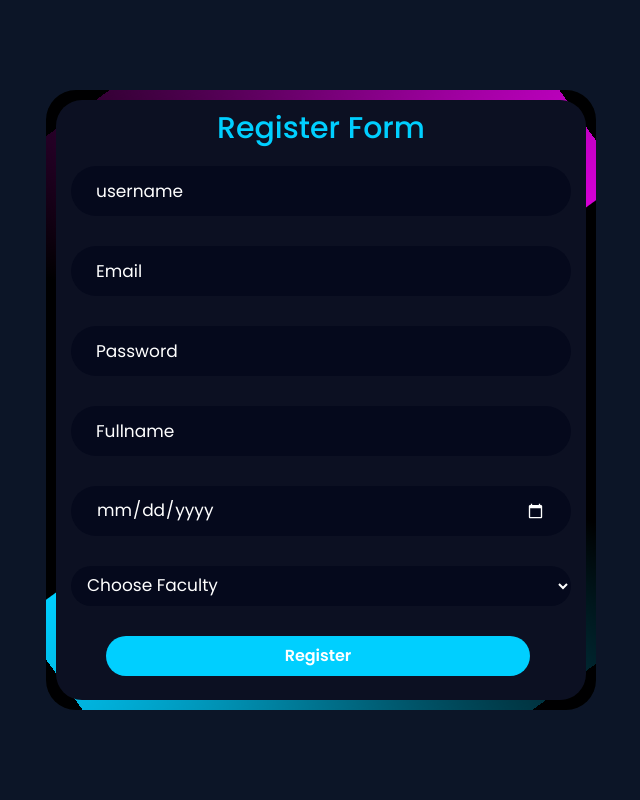
After one commit to QuannMinhh/COMP1640MVC, a PHP site: page /Views/register.php in a window 1280 px wide. The commit adds this page. Shown: the whole page, without its empty margins (319-959 px from the left). Run offline with PHP 8.4, Linux system fonts and the light colour scheme; the template is opened without the code that fills it, so the values that code supplies are empty.

Commit message:
register

```diff
--- a/Models/UserModel.php
+++ b/Models/UserModel.php
@@ -8,6 +8,7 @@ class UserModel{
         global $conn;
         $this->conn = $conn;
     }
+
     public function check_login($username, $password,$role_id){
         $role = $role_id;
         switch ($role) {
--- a/Views/Layout/admin_navbar.php
+++ b/Views/Layout/admin_navbar.php
@@ -185,7 +185,7 @@
 
                 <div class="search--box">
 
-                    <input name="username" type="text" placeholder="Search">
+                    <input name="username" type="text" placeholder="Search" value="<?php echo isset($_POST['username']) ? $_POST['username'] : ''; ?>" >
                     <button type = "submit" class="fa-solid fa-magnifying-glass"></button>
                 </div>
                 </form>
--- /dev/null
+++ b/Views/Layout/register.css
@@ -0,0 +1,122 @@
+@import url("https://fonts.googleapis.com/css2?family=Poppins:wght@300;400;500;600;700;800;900&display=swap");
+
+* {
+    margin: 0;
+    padding: 0;
+    box-sizing: border-box;
+    font-family: Poppins, sans-serif;
+}
+
+body {
+    display: flex;
+    background: #0c1527;
+    justify-content: center;
+    align-items: center;
+    min-height: 100vh;
+    overflow: hidden;
+}
+
+.container {
+    position: relative;
+    width: 550px;
+    height: 620px;
+    background: rgba(0,0,0.75);
+    border-radius: 30px;
+    display: flex;
+    justify-content: center;
+    align-items: center;
+    padding-inline: 10px;
+    overflow: hidden;
+}
+
+.container::before {
+    content: "";
+    position: absolute;
+    height: 750px;
+    width: 750px;
+    background: conic-gradient(
+        transparent,transparent,transparent, #d400d4
+    );
+    animation: animate 4s linear infinite;
+    animation-delay: -2s;
+}
+
+.container::after{
+    content: "";
+    position: absolute;
+    height: 750px;
+    width: 750px;
+    background: conic-gradient(
+        transparent,transparent,transparent, #00cfff
+    );
+    animation: animate 4s linear infinite;
+}
+
+@keyframes animate {
+    0%{
+        transform: rotate(0);
+    }
+    100%{
+        transform: rotate(360deg);
+    }
+}
+
+.image {
+    position: absolute;
+    inset: 10px;
+    background-color: #0c1022;
+    border-radius: 26px;
+    z-index: 1;
+}
+
+h2 {
+    font-size: 30px;
+    color: #00cfff;
+    text-align: center;
+    margin-top: 10px;
+    margin-bottom: 20px;
+}
+
+label {
+    color: #fff;
+    font-size: 15px;
+}
+
+button {
+    margin-left: 50px;
+    width: 80%;
+    height: 40px;
+    background: #00cfff;
+    border: none;
+    outline: none;
+    border-radius: 40px;
+    color: #fff;
+    font-weight: 600;
+    margin-bottom: 20px;
+}
+
+button:hover {
+    background: #d400d4;
+    color: #fff;
+}
+
+.form-group .col-md-12 input {
+    border: none;
+    outline: none;
+    background-color: #05091c;
+    color: #fff;
+    font-size: 17px;
+    border-radius: 40px;
+    padding: 25px;
+}
+.form-group .col-md-12 input::placeholder {
+    color: white;
+}
+
+.datepicker {
+    background-color: #fff;
+}
+
+input[type="date"]::-webkit-calendar-picker-indicator {
+    filter: brightness(0) invert(1); /* Chuyển màu thành trắng */
+}
--- /dev/null
+++ b/Views/register.php
@@ -0,0 +1,68 @@
+<!DOCTYPE html>
+<html lang="en">
+<head>
+    <meta charset="UTF-8">
+    <meta name="viewport" content="width=, initial-scale=1.0">
+    <title>Document</title>
+    <link rel="stylesheet" href="https://cdn.jsdelivr.net/npm/bootstrap@4.6.2/dist/css/bootstrap.min.css" integrity="sha384-xOolHFLEh07PJGoPkLv1IbcEPTNtaed2xpHsD9ESMhqIYd0nLMwNLD69Npy4HI+N" crossorigin="anonymous">
+    <link rel="stylesheet" href="./views/Layout/register.css">
+</head>
+
+<body>
+
+    <div class="container">
+        <div class="image">
+            <form method="POST">
+                <h2>Register Form</h2>
+                <div class="form-group" style="margin-bottom: 30px;">
+                    <div class="col-md-12">
+                        <input style="color: white;" name="username"type="text" class="form-control" id="inputEmail4" placeholder="username" value="<?php echo isset($_POST['username']) ? $_POST['username'] :""; ?>" >
+                    </div>
+                </div>
+
+                <div class="form-group" style="margin-bottom: 30px;">
+                    <div class="col-md-12">
+                        <input type="email" name="email" class="form-control" id="inputEmail4" placeholder="Email">
+                    </div>
+                </div>
+
+                <div class="form-group" style="margin-bottom: 30px;">
+                    <div class="col-md-12">
+                        <input type="Password" name="password" class="form-control" id="inputEmail4" placeholder="Password">
+                    </div>
+                </div>
+
+                <div class="form-group" style="margin-bottom: 30px;">
+                    <div class="col-md-12">
+                        <input type="text" name="fullname" class="form-control" id="inputEmail4" placeholder="Fullname">
+                    </div>
+                </div>
+
+                <div class="form-group" style="margin-bottom: 30px;">
+                    <div class="col-md-12">
+                        <input type="date" class="form-control" name="dob" id="inputEmail4" placeholder="Date of Birth">
+                    </div>
+                </div>
+
+                <div class="form-group" style="margin-bottom: 30px;">
+                    <div class="col-md-12">
+
+                        <select name="fa_id" style="background-color: #05091c; border:none; outline:none; border-radius:40px; color:white; font-size: 17px" id="inputState" class="form-control">
+                        <option selected>Choose Faculty</option>
+                        <?php
+                        foreach($faculty as $fac)
+                        {
+                            echo "  <option value='".$fac['Fa_ID']."'>".$fac['Fa_Name'] ."</option>";
+                        }
+                        ?>
+                        </select>
+                    </div>
+                </div>
+
+                <button type="submit">Register</button>
+            </form>
+        </div>
+    </div>
+
+</body>
+</html>
--- a/Views/userlogin.php
+++ b/Views/userlogin.php
@@ -4,14 +4,14 @@
 <head>
     <meta charset="UTF-8">
     <meta name="viewport" content="width=device-width, initial-scale=1.0">
-    <link rel="stylesheet" href='Layout/userlogin.css'>
+    <link rel="stylesheet" href='./views/Layout/userlogin.css'>
     <link rel="stylesheet" href='https://unpkg.com/boxicons@2.1.4/css/boxicons.min.css' >
     <title>Login Page</title>
 </head>
 
 <body>
     <div class="wrapper">
-        <form method="POST" action="../index.php?action=login" >
+        <form method="POST" >
             <h1>Login</h1>
             <div class="input-box">
                 <input type="text" placeholder="Username" id="txtusername" name="username" >
@@ -41,7 +41,7 @@
             <button type="submit" name="submit" value="submit" class="btn">Login</button>
             <div class="register-link">
                 <p>Student doesn't have account?
-                    <a href="#">Register</a>
+                    <a href="index.php?action=register">Register</a>
                 </p>
             </div>
         </form>
--- a/admin_index.php
+++ b/admin_index.php
@@ -187,7 +187,7 @@
         include 'views/Layout/admin_sidebar.php'
     ?>
     <div class="main--content">
-        <?php include 'views/Layout/admin_navbar.php' ?>
+        <?php  $search = true; include 'views/Layout/admin_navbar.php' ?>
         <div class="card--container">
             <h3 class="main--title">Today's data</h3>
             <div class="card--wrapper">
--- a/index.php
+++ b/index.php
@@ -85,6 +85,11 @@ switch ($action) {
             $UserController = new UserController();
             $UserController->login();
         break;
+        case 'register':
+            require_once 'Controllers/UserController.php';
+            $UserController = new UserController();
+            $UserController->register();
+            break;
     case 'logout':
 
             require_once 'Controllers/UserController.php';
```
Also changed, not shown: Controllers/UserController.php (+29 -1 lines), Models/AdminModel.php (+4 -3 lines).
